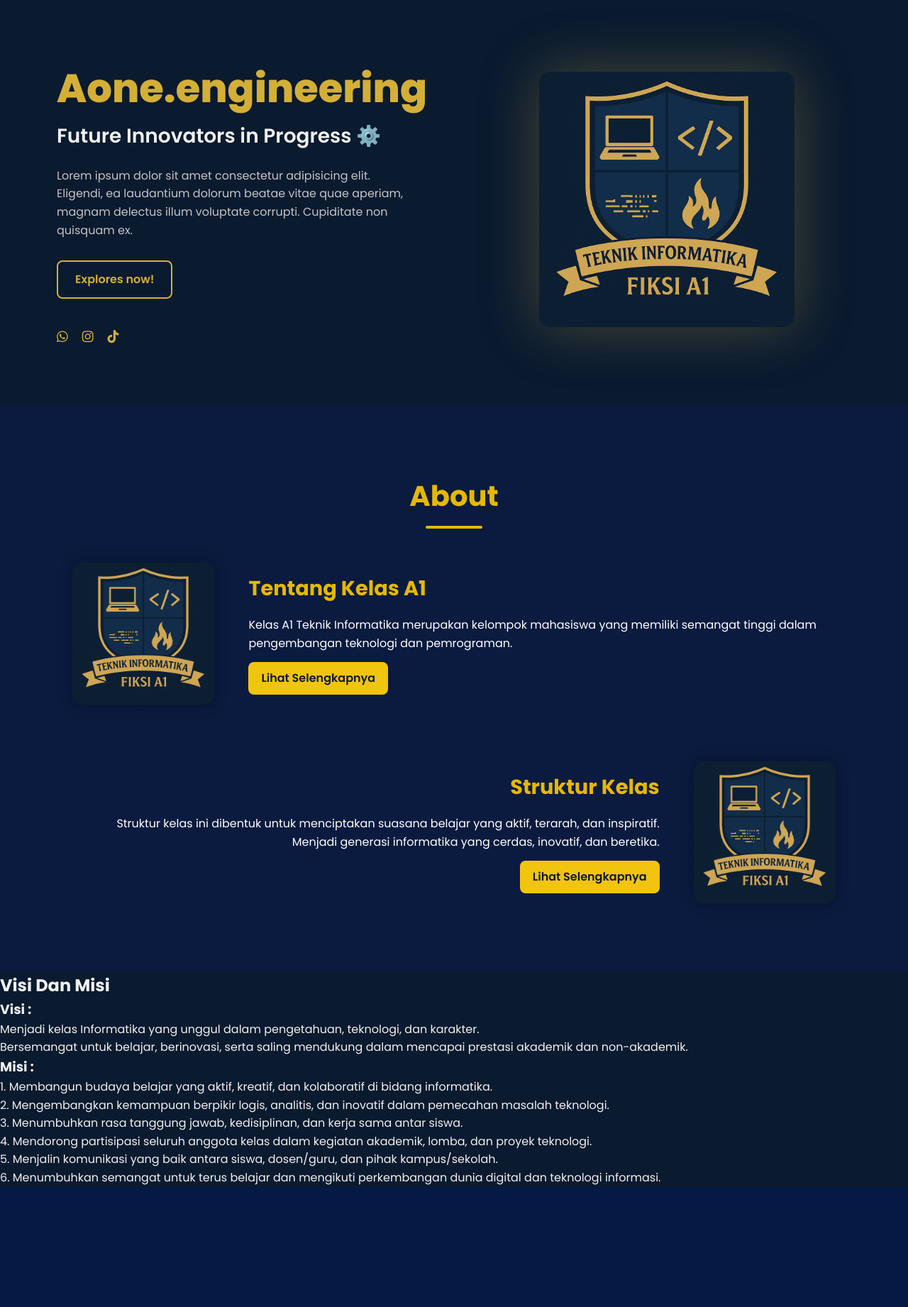
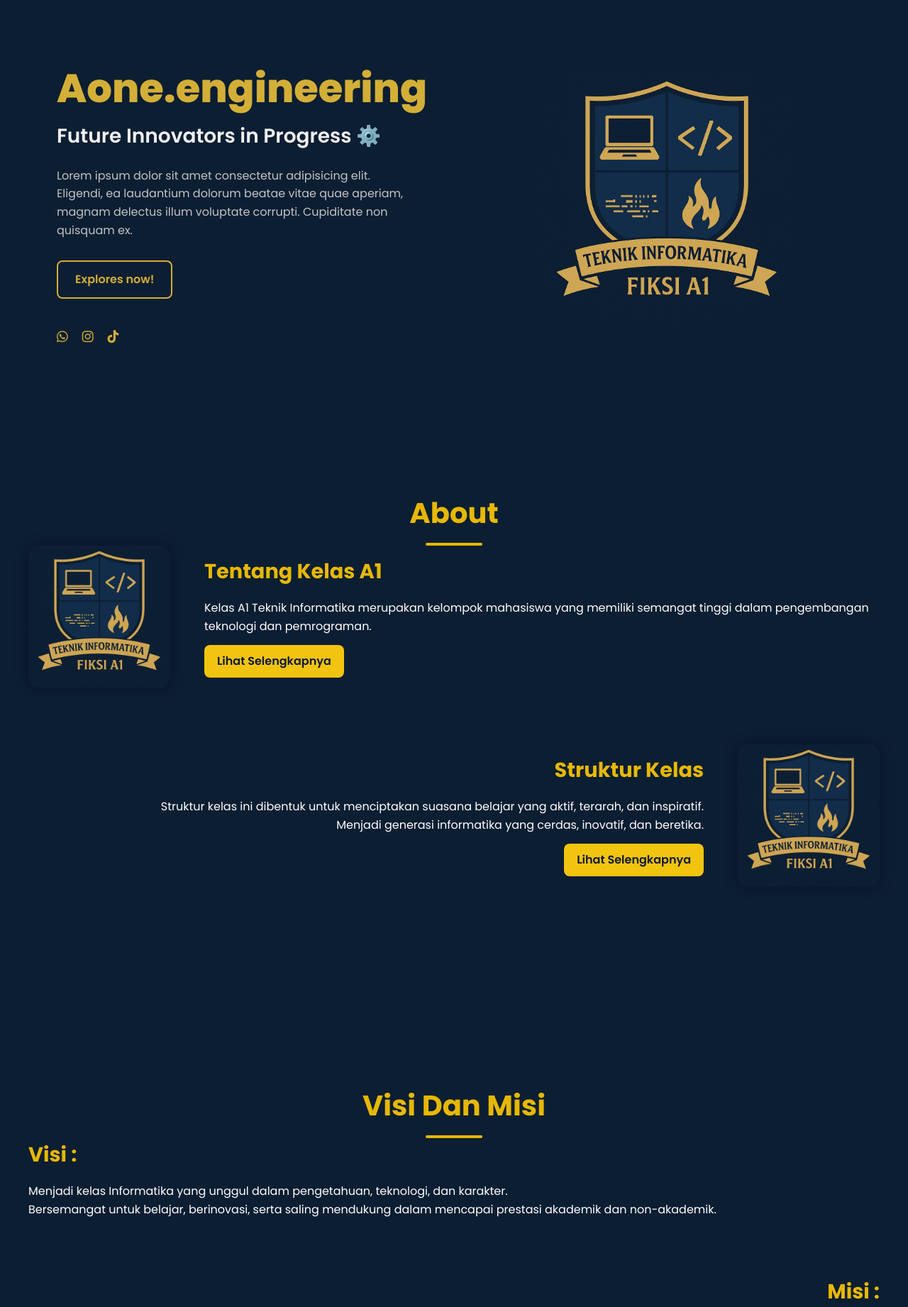
Before and after one commit to hummalost/hummalost.github.io, a PHP site: page / in a window 1280 px wide. Shown: the part 78-1920 px from the top of the page at 71% size. Run offline with PHP 8.4, Linux system fonts and the light colour scheme.

Commit message:
Add files via upload

```diff
--- a/assets/style/style.css
+++ b/assets/style/style.css
@@ -1,5 +1,5 @@
 :root {
-  --primary-bg: #0a1a2f;
+  --primary-bg: #0c1e32;
   --accent: #d4af37;
   --text-light: #f0f0f0;
   --text-muted: #c4c4c4;
@@ -10,20 +10,25 @@
   box-sizing: border-box;
   margin: 0;
   padding: 0;
+  scroll-behavior: smooth;
 }
-/* Hilangkan scrollbar tapi tetap bisa scroll */
 html, body {
   overflow-y: scroll;
-  scrollbar-width: none; /* Firefox */
-  -ms-overflow-style: none; /* IE dan Edge lama */
+  scrollbar-width: none;
+  -ms-overflow-style: none;
+  background: linear-gradient(180deg,rgba(12, 30, 50, 1) 50%, rgba(0, 0, 0, 1) 100%);
 }
 
 html::-webkit-scrollbar,
 body::-webkit-scrollbar {
-  display: none; /* Chrome, Safari, Opera */
+  display: none;
 }
+
+.bold{
+  font-weight: bold;
+}
+
 body {
-  background-color: var(--primary-bg);
   font-family: var(--font-main);
   color: var(--text-light);
   line-height: 1.6;
@@ -191,12 +196,13 @@ nav a.active::after {
   justify-content: center;
 }
 
+
 .hero-image img {
   width: 360px;
   max-width: 100%;
   height: auto;
+
   border-radius: 16px;
-  filter: drop-shadow(0 0 40px rgba(212, 175, 55, 0.3));
 }
 
 /* Responsive */
@@ -233,11 +239,103 @@ nav a.active::after {
   }
 }
 
+/* Goals Section */
+.goals {
+  color: #fff;
+  min-height: 100vh;
+  display: flex;
+  flex-direction: column;
+  align-items: center;
+  justify-content: center;
+}
+
+.goals-title {
+  font-size: 2.5rem;
+  color: #e6b800;
+  position: relative;
+}
+
+.goals-title::after {
+  content: "";
+  display: block;
+  width: 80px;
+  height: 4px;
+  background-color: #e6b800;
+  margin: 10px auto 0;
+  border-radius: 2px;
+}
+
+.goals-content {
+  display: flex;
+  flex-direction: column;
+  gap: 5rem;
+  width: 100%;
+  max-width: 1200px;
+}
+
+.goals-item {
+  display: flex;
+  align-items: center;
+  justify-content: space-between;
+  gap: 3rem;
+}
+
+.goals-item img {
+  width: 200px;
+  border-radius: 15px;
+  box-shadow: 0 0 20px rgba(0, 0, 0, 0.3);
+}
+
+.goals-item .goals-text {
+  flex: 1;
+  text-align: left;
+}
+
+.goals-item.reverse {
+  flex-direction: row-reverse;
+}
+
+.goals-item.reverse .goals-text {
+  text-align: right;
+}
+
+.goals-text h3 {
+  color: #e6b800;
+  font-size: 1.8rem;
+  margin-bottom: 1rem;
+}
+
+.goals-text p {
+  line-height: 1.6;
+  font-size: 1rem;
+}
+
+@media (max-width: 768px) {
+  .goals-item {
+    flex-direction: column;
+    text-align: center;
+  }
+
+  .goals-item.reverse {
+    flex-direction: column;
+  }
+
+  .goals-item.reverse .about-text {
+    text-align: center;
+  }
+
+  .goals-item img {
+    width: 200px;
+  }
+}
+
+
+
+
+/* About section */
 .about {
-  background-color: #0a1b3f;
   color: #fff;
-  min-height: 100vh; /* penuh layar */
-  padding: 6rem 8%;
+  min-height: 100vh;
   display: flex;
   flex-direction: column;
   align-items: center;
@@ -247,7 +345,6 @@ nav a.active::after {
 .about-title {
   font-size: 2.5rem;
   color: #e6b800;
-  margin-bottom: 3rem;
   position: relative;
 }
 
```
Also changed, not shown: other parts of assets/style/style.css (+103 -8 lines), assets/style/style-admin-page.css (added, +117 -0 lines).
